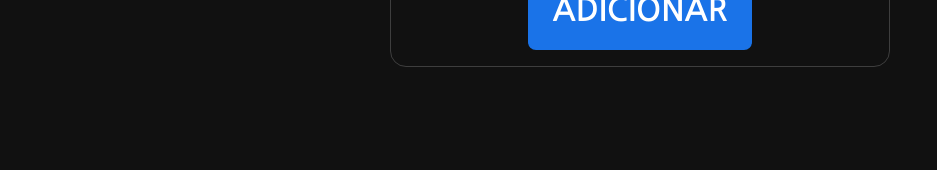
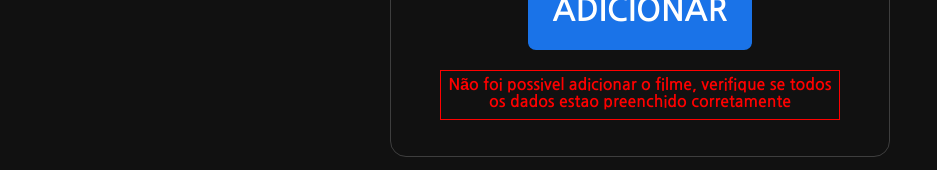
Before and after one commit to Lemillions/youtoba, a Next.js app: page /adicionar in a window 1280 px wide. Both pictures are taken after typing "Sample", "Sample", "Sample", "2020-01-15", "Sample", "Sample" into the empty fields and a click on the button "ADICIONAR". Shown: the part 719-889 px from the top of the page, without its empty margins (0-937 px from the left). Before the commit the page ends 834 px from the top, so only its background shows below. Built offline with nearby package versions, Linux system fonts and the light colour scheme; no server answers.

Commit message:
Atualização visual no adicionar e validação dos inputs, adicionado Inicio no sidebar, usar o link da api direto

```diff
--- a/src/components/SideBar/index.tsx
+++ b/src/components/SideBar/index.tsx
@@ -20,6 +20,10 @@ export default function sideBar(){
                 <img src='/iconExcluir.png'/>
             </button></li>
 
+            <li><a href="https://youtoba.vercel.app" className={styles.menuItem}>
+                ADICIONAR
+            </a></li>
+
             <li><a href="https://youtoba.vercel.app/adicionar" className={styles.menuItem}>
                 ADICIONAR
             </a></li>
--- a/src/pages/adicionar/index.tsx
+++ b/src/pages/adicionar/index.tsx
@@ -5,15 +5,15 @@ import styles from './styles.module.scss';
 export default function adicionar(){
     interface Filme {
         id: string
-        titulo: String
-        genero: String
-        lancamento: String
-        capa: String
-        descricao: String
-        viewers: Number
-        url: String
-        tipo: String
-        duracao: Number
+        titulo: string
+        genero: string
+        lancamento: string
+        capa: string
+        descricao: string
+        viewers: number
+        url: string
+        tipo: string
+        duracao: number
     }
     const [novoFilme, setNovoFilme] = useState({
         id:"",
@@ -27,7 +27,7 @@ export default function adicionar(){
         tipo: '',
         duracao: 0,
     })
-
+    const [formPreenchido, setFormPreenchido] = useState(true)
     const handleForm = (e) =>{
             setNovoFilme({
                 ...novoFilme,
@@ -35,7 +35,7 @@ export default function adicionar(){
             });
     }
 
-    const adicionarNovoFilme = (novoFilme: Filme) =>{
+    const adicionarNovoFilme = (novoFilme:Filme) =>{
         const data = {
             id:novoFilme.id,
             titulo:novoFilme.titulo,
@@ -45,19 +45,22 @@ export default function adicionar(){
             descricao:novoFilme.descricao,
             viewers:novoFilme.viewers,
             file:{
-                url:novoFilme.url,
+                url: novoFilme.url,
                 tipo:novoFilme.tipo,
-                duracao:novoFilme.duracao
+                duracao: novoFilme.duracao
         }
         }
-        axios.post('https://filmes.mvsantos2003.repl.co', data)
-          .then(function (response) {
-            console.log(response);
+        if(data.id == '' || data.titulo == '' || data.genero == '' || data.lancamento == '' || data.capa == '' || data.descricao == '' || data.file.url == '' || data.file.tipo == '' || data.file.duracao == 0){
+            setFormPreenchido(false)
+        }else {
+            setFormPreenchido(true)
+            axios.post('https://filmes.mvsantos2003.repl.co', data)
+            .then(function (response) {
+            console.log(response)
           })
           .catch(function (error) {
-            console.log(error);
+            console.log(error)
           });
-
           setNovoFilme({
             id:"",
             titulo:"",
@@ -70,10 +73,10 @@ export default function adicionar(){
             tipo: '',
             duracao: 0,
         })
-        window.alert('Filme Adicionado com Sucesso. ps: esta aparecendo aqui por que to com preguiça de fazer um alerta :P')
+        }
     }
     return (
-    <div  className={styles.adicionarContainer}>
+    <div className={styles.adicionarContainer}>
         <h1>YOUTUBA</h1>
         <input type="text" value={novoFilme.id} onChange={(e)=>{handleForm(e)}} name="id" placeholder="ID" /><br/>
         <input type="text" value={novoFilme.titulo}  onChange={(e)=>{handleForm(e)}} name="titulo" placeholder="Titulo do Filme"/><br/>
@@ -85,7 +88,8 @@ export default function adicionar(){
         <input type="text" value={novoFilme.url}  onChange={(e)=>{handleForm(e)}} name="url" placeholder="URL do Video"/><br/>
         <input type="text" value={novoFilme.tipo} onChange={(e)=>{handleForm(e)}} name="tipo" placeholder="video/Tipo"/><br/>
         <input type="text" value={novoFilme.duracao} pattern="[0-9]" onChange={(e)=>{handleForm(e)}} name="duracao" placeholder="Duração do Filme em Segundos"/><br/>
-        <button onClick={()=>adicionarNovoFilme(novoFilme)}>ADICIONAR</button>
+        <button onClick={()=>adicionarNovoFilme(novoFilme)}>ADICIONAR</button><br/>
+        {!formPreenchido? <div className={styles.avisoForm}>Não foi possivel adicionar o filme, verifique se todos os dados estao preenchido corretamente</div> : ''}
     </div>
     )
 }
--- a/src/pages/adicionar/styles.module.scss
+++ b/src/pages/adicionar/styles.module.scss
@@ -33,4 +33,13 @@
         border-radius: 8px;
         cursor: pointer;
     }
+    .avisoForm{
+        padding: 5px;
+        margin: 20px auto;
+        text-align: center;
+        color: red;
+        width: 400px;
+        height:50px;
+        border: 1px solid red;
+    }
 }
--- a/src/services/api.ts
+++ /dev/null
@@ -1,5 +0,0 @@
-import axios from 'axios';
-
-export const api = axios.create({
-    baseURL: "https://filmes.mvsantos2003.repl.co",
-  });
```
Also changed, not shown: src/pages/filmes/[slug].tsx (+3 -13 lines), src/pages/index.tsx (+2 -7 lines).
